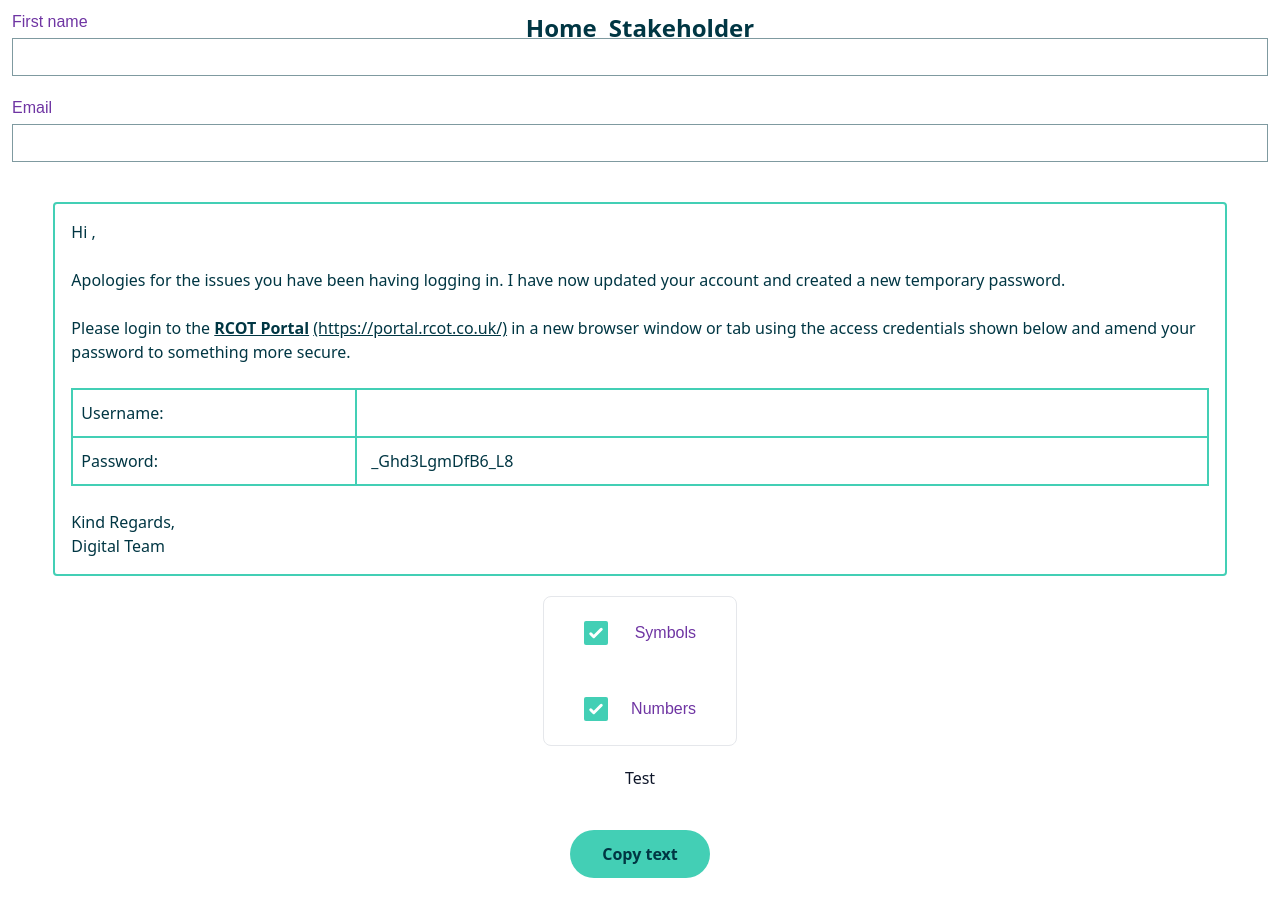
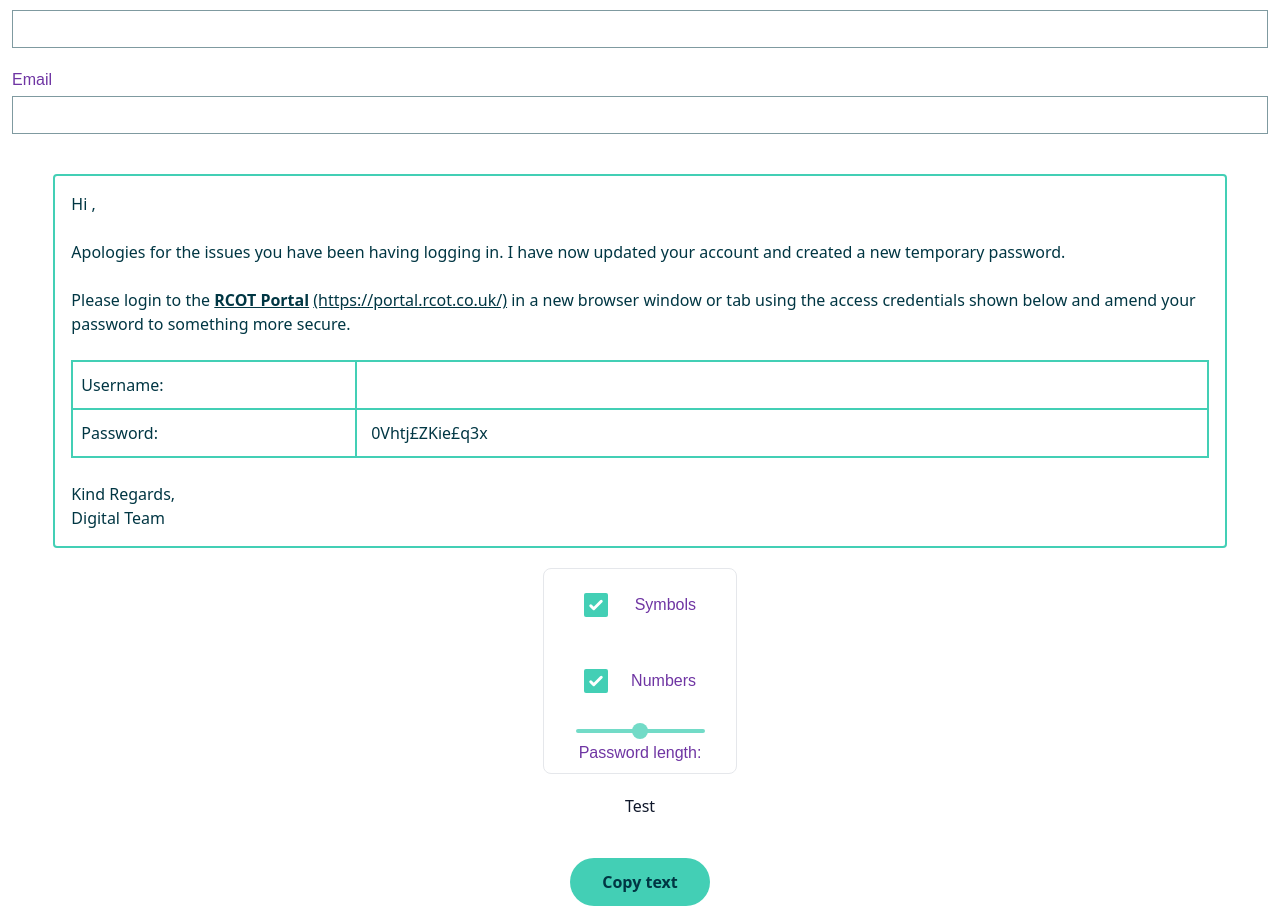
Before and after one commit to sam-rcot/passwordreset, a React (Vite) app: page / in a window 1280 px wide. Before the commit the page ends 878 px from the top, so only its background shows below. Built offline with nearby package versions, Linux system fonts and the light colour scheme.

Commit message:
added slider

```diff
--- a/src/components/checkbox/CheckBox.tsx
+++ b/src/components/checkbox/CheckBox.tsx
@@ -3,13 +3,13 @@
 type CheckBoxProps = {
     labelText: string;
     // setValue: (value: string) => void;
-    inputID: string;
+    id: string;
     type?: string;
     className?: string;
     onChange: (checked: boolean) => void;
 };
 
-const CheckBox = ({labelText, type = "checkbox", className, inputID, onChange}: CheckBoxProps) => {
+const CheckBox = ({labelText, type = "checkbox", className, id, onChange}: CheckBoxProps) => {
     const [checked, setChecked] = React.useState(true);
     const handleChange = (e: React.ChangeEvent<HTMLInputElement>) => {
         setChecked(e.target.checked);
@@ -22,16 +22,16 @@
             group-hover:scale-110 transition-transform duration-200 font-nunito text-purple ${className} `}>
             <input
                 className="text-teal focus:ring-teal/50 hover:border-teal/50 border-gray-300 peer rounded-sm w-6 h-6"
-                id={inputID}
-                name={inputID}
+                id={id}
+                name={id}
                 type={type}
-                value={inputID}
+                value={id}
                 checked={checked}
                 onChange={handleChange}
             />
             <label
                 className="w-fit h-6 cursor-pointer flex flex-row justify-items-start items-center"
-                htmlFor={inputID}>
+                htmlFor={id}>
                 <p className="justify-self-center">{labelText}</p>
             </label>
         </div>
--- a/src/components/general/General.tsx
+++ b/src/components/general/General.tsx
@@ -5,6 +5,7 @@
 import generatePassword from "../../utils/generatePassword.ts";
 import CopyButton from "../copybutton/CopyButton.tsx";
 import CheckBox from "../checkbox/CheckBox.tsx";
+import Slider from "../slider/Slider.tsx";
 
 type GeneralProps = {
     handleSubmit: (event: React.FormEvent) => void;
@@ -27,8 +28,11 @@
     const handleClick = () => {
         alert(checkBoxStates.symbolsCheckBox);
     }
+    const handlePassword = () => {
+        return generatePassword(checkBoxStates.symbolsCheckBox, checkBoxStates.numbersCheckBox);
+    }
     // Generate the password
-    const password = generatePassword();
+    const password = handlePassword()
 
     // Include the password in formValues
     const extendedFormValues = {...formValues, password};
@@ -110,10 +114,11 @@
                 <EmailCopy copyText={getCopyText(template, extendedFormValues)} className="w-fit"/>
             </div>
             <div className="flex flex-col gap-5 border rounded-lg p-2 px-6">
-                <CheckBox inputID="symbolsCheckBox" labelText="Symbols" type="checkbox" className="border-0"
+                <CheckBox id="symbolsCheckBox" labelText="Symbols" type="checkbox" className="border-0"
                           onChange={(checked) => handleCheckBoxChange("symbolsCheckBox", checked)}/>
-                <CheckBox inputID="numbersCheckBox" labelText="Numbers" type="checkbox" className="border-0"
+                <CheckBox id="numbersCheckBox" labelText="Numbers" type="checkbox" className="border-0"
                           onChange={(checked) => handleCheckBoxChange("numbersCheckBox", checked)}/>
+                <Slider label="Password length: " id="passwordSlider"/>
             </div>
             <button onClick={handleClick}>Test</button>
             <CopyButton copyRef={emailCopyRef}/>
--- /dev/null
+++ b/src/components/slider/Slider.tsx
@@ -0,0 +1,32 @@
+import React, {useState} from "react";
+
+
+type SliderProps = {
+    label: string;
+    id: string;
+    type?: string;
+}
+
+const Slider = ({label, id, type = "range"}: SliderProps) => {
+    const [sliderValue, setSliderValue] = useState<number>(14)
+    const handleChange = (e: React.ChangeEvent<HTMLInputElement>) => {
+        setSliderValue(Number(e.target.value))
+        console.log(e.target.value);
+    }
+    return (
+        <div className="flex flex-col align-middle items-center gap-2">
+            <input id={id}
+                   name={id}
+                   type={type}
+                   value={sliderValue}
+                   min="8"
+                   max="20"
+                   onChange={handleChange}
+            className="text-teal appearance-none -webkit-slider-runnable-track:bg-teal"/>
+            <label htmlFor={id} className="font-nunito text-purple">{label}</label>
+        </div>
+    )
+}
+
+
+export default Slider;
--- a/src/index.css
+++ b/src/index.css
@@ -6,3 +6,32 @@
     margin: 0;
     padding: 0;
 }
+
+@layer components {
+    input[type=range]::-webkit-slider-runnable-track {
+        background: theme('colors.teal');
+        height: 0.25rem;
+        border-radius: 1rem;
+        opacity: 0.75;
+    }
+    input[type=range]::-moz-range-track {
+        background: theme('colors.teal');
+        height: 0.25rem;
+        border-radius: 1rem;
+        opacity: 0.75;
+    }
+    input[type=range]::-webkit-slider-thumb {
+        -webkit-appearance: none;
+        background: theme('colors.teal');
+        height: 1rem;
+        width: 1rem;
+        margin-top: calc(0.25rem / 2 - 1rem / 2);
+        border-radius: 1rem;
+
+    }
+    input[type=range]::-moz-range-thumb {
+        background: theme('colors.teal');
+        height: 0.25rem;
+        border-radius: 1rem;
+    }
+}
--- a/src/utils/generatePassword.ts
+++ b/src/utils/generatePassword.ts
@@ -1,4 +1,4 @@
-const generatePassword = (): string => {
+const generatePassword = (useSymbols: boolean, useNumbers: boolean): string => {
     let password: string = "";
     const loop = (chars: string, passwordLength: number) => {
         for (let i = 0; i < passwordLength; i++) {
@@ -6,23 +6,38 @@
             password += chars[randomNumber];
         }
     };
-    const letters = () => {
-        const chars: string =
-            "abcdefghijklmnopqrstuvwxyzABCDEFGHIJKLMNOPQRSTUVWXYZ";
-        loop(chars, 10);
-    };
-    const numbers = () => {
-        const chars: string = "0123456789";
-        loop(chars, 3);
-    };
-    const symbols = () => {
-        const chars: string = "-_!£";
-        loop(chars, 2);
-    };
+    // const letters = () => {
+    //     const chars: string =
+    //         "abcdefghijklmnopqrstuvwxyzABCDEFGHIJKLMNOPQRSTUVWXYZ";
+    //     loop(chars, useNumbers ? 10 : 12);
+    // };
+    // const numbers = () => {
+    //     const chars: string = "0123456789";
+    //     loop(chars, 3);
+    // };
+    // const symbols = () => {
+    //     const chars: string = "-_!£";
+    //     loop(chars, 2);
+    // };
+    const letters: string = "abcdefghijklmnopqrstuvwxyzABCDEFGHIJKLMNOPQRSTUVWXYZ";
+    const numbers: string = "0123456789";
+    const symbols: string = "-_!£";
 
-    letters();
-    numbers();
-    symbols();
+    const characters = (chars: string, length: number) => {
+        loop(chars, length);
+    }
+    useNumbers ? characters(numbers, 2) : characters(letters, 2)
+    useSymbols ? characters(symbols, 2) : characters(letters, 2)
+    characters(letters, 10)
+    // if (useNumbers) {
+    //     characters(numbers, 2)
+    // }
+    // if (useSymbols) {
+    //     characters(symbols, 2)
+    // }
+    // letters();
+    // numbers();
+    // symbols();
 
     return password
         .split("")
```
